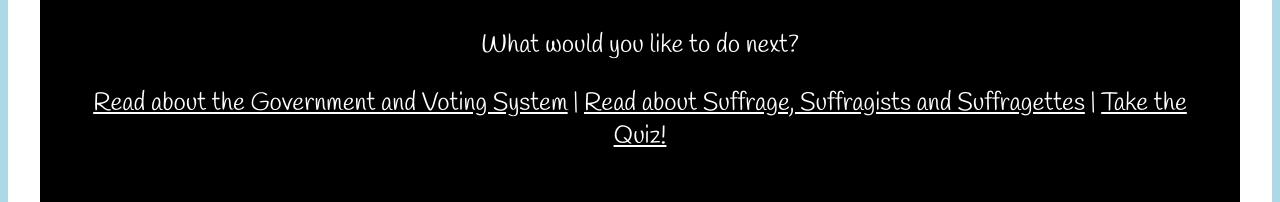
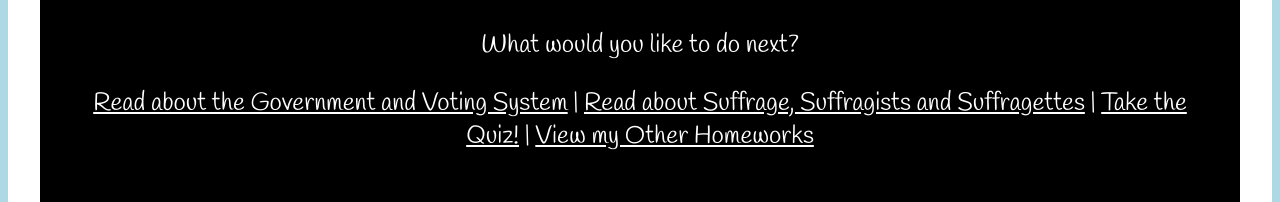
Before and after one commit to SummerCourse17/history_homework_18_term1_22_09, a plain HTML site: page index.html in a window 1280 px wide. Shown: the part 750-952 px from the top of the page. Drawn offline with Linux system fonts and the light colour scheme; a web font is replaced by a local one.

Commit message:
Update index.html

```diff
--- a/index.html
+++ b/index.html
@@ -24,7 +24,7 @@
       <marquee>Welcome to Ben's Suffragettes and Democracy Website</marquee>
       <div class="footer">
         <span>What would you like to do next</span><span id="java"></span><span>?</span>
-        <p><a href="#section1">Read about the Government and Voting System</a> | <a href="#section2">Read about Suffrage, Suffragists and Suffragettes</a> | <a href="quiz.html">Take the Quiz!</a></p>
+        <p><a href="#section1">Read about the Government and Voting System</a> | <a href="#section2">Read about Suffrage, Suffragists and Suffragettes</a> | <a href="quiz.html">Take the Quiz!</a> | <a href="homework.html">View my Other Homeworks</a></p>
       </div>
       </div>
       <br />
```
